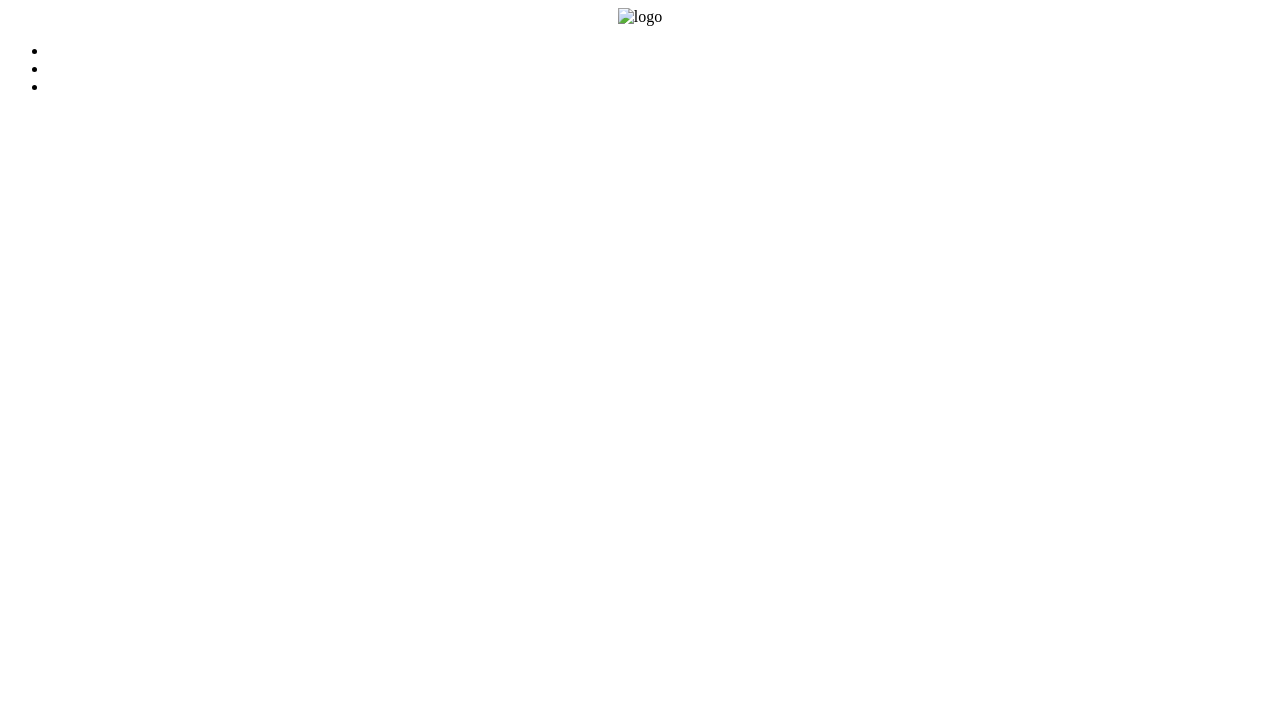
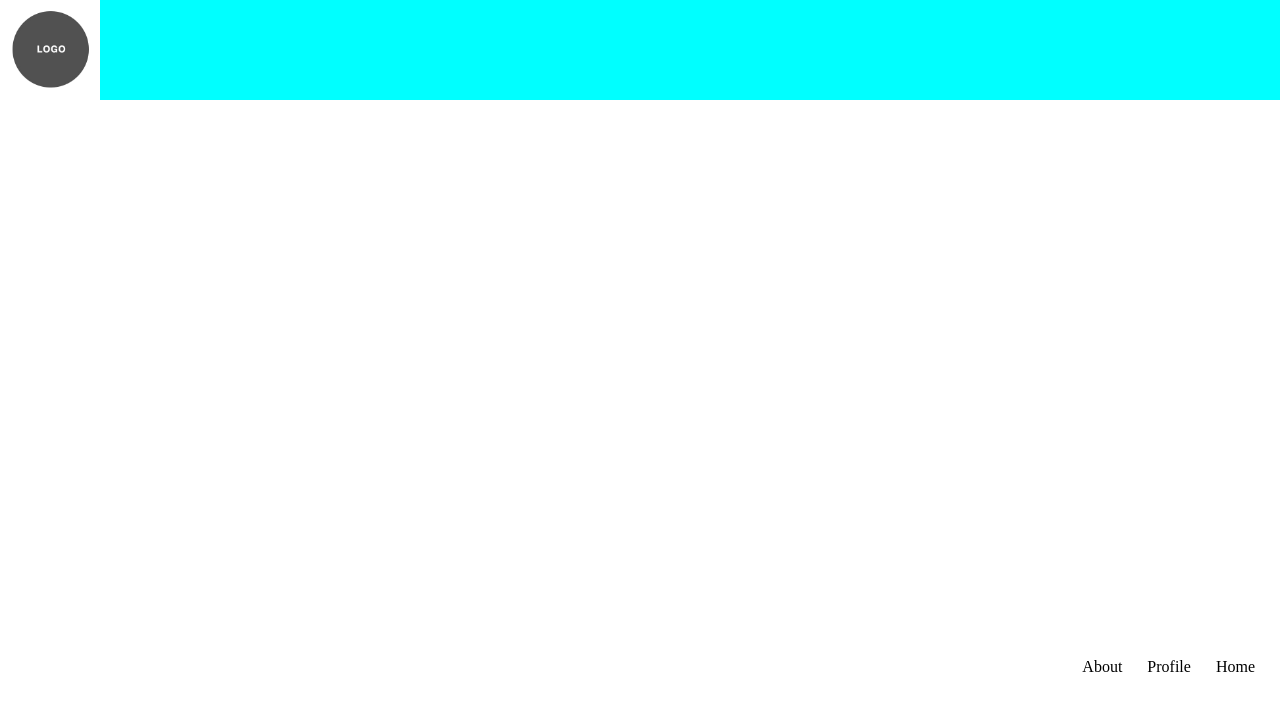
Before and after one commit to CIoCaNeLx3/PitchIn, a plain HTML site: page site/index.html in a window 1280 px wide. Drawn offline with Linux system fonts and the light colour scheme.

Commit message:
Added top menu, placeholder logo

```diff
--- a/site/index.html
+++ b/site/index.html
@@ -10,13 +10,13 @@
 	<div id="main">
 		<nav>
 			<div id="logo">
-				<img src="img/logo.png" alt="logo">
+				<img src="img/logo.png" alt="Logo">
 			</div>
 			<div id="menu">
 				<ul>
-					<li><a href="#"></a></li>
-					<li><a href="#"></a></li>
-					<li><a href="#"></a></li>
+					<li><a href="#">Home</a></li>
+					<li><a href="#">Profile</a></li>
+					<li><a href="#">About</a></li>
 				</ul>
 			</div>
 		</nav>
--- a/site/style.css
+++ b/site/style.css
@@ -1,3 +1,42 @@
 body{
 	text-align: center;
+	padding: 0;
+	margin: 0;
 }
+
+/* The Navigation Bar */
+
+nav{
+
+	display: block;
+	width: 100%;
+	height: 100px;
+	background-color: aqua;
+}
+
+nav img{
+	float: left;
+	padding: 0px;
+	height: 100px;
+}
+
+nav ul{
+	list-style-type: none;
+	margin: 0;
+	padding: 0;
+	display: inline;
+	padding: 1px;
+}
+
+nav ul li a{
+	text-decoration: none;
+	float: right;
+	color: black;
+	padding-right: 25px;
+	padding-top: 50%;
+	padding-bottom: 50%;
+}
+
+nav ul li a:hover{
+	text-shadow: 1px 1px grey;
+}
```
Also changed, not shown: site/img/logo.png (added).
